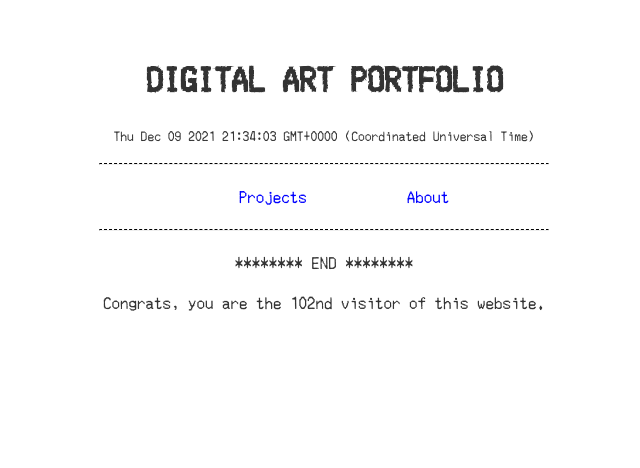
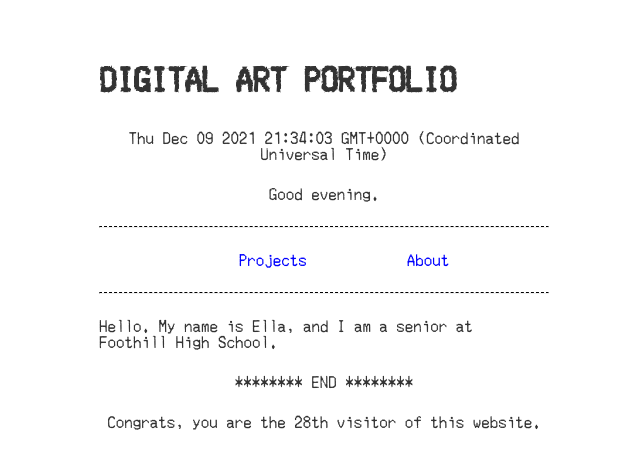
Before and after one commit to exu3/art-final, a Svelte app: page / in a window 1280 px wide. Shown: the top 468 px of the page, without its empty margins (316-956 px from the left). Built offline with nearby package versions, Linux system fonts and the light colour scheme.

Commit message:
Add greeting and about components

```diff
--- a/src/App.svelte
+++ b/src/App.svelte
@@ -1,5 +1,6 @@
 <script>
 	import Greeting from "./components/Greeting.svelte"
+	import About from "./components/About.svelte"
 	import Footer from "./components/Footer.svelte"
 </script>
 
@@ -14,14 +15,13 @@
 		</ul>
 	</div>
 	<hr/>
-
+	<About />
 	<p class="text-center">******** END ********</p>
 	<Footer />
 </main>
 
 <style>
 	main {
-		text-align: center;
 		padding: 1em;
 		max-width: 450px;
 		margin: 0 auto;
--- /dev/null
+++ b/src/components/About.svelte
@@ -0,0 +1 @@
+<p>Hello. My name is Ella, and I am a senior at Foothill High School.</p>
--- a/src/components/Footer.svelte
+++ b/src/components/Footer.svelte
@@ -16,3 +16,9 @@
 <footer>
     <p>Congrats, you are the {randInt}{suffix} visitor of this website.</p>
 </footer>
+
+<style>
+    footer {
+        text-align: center;
+    }
+</style>
--- a/src/components/Greeting.svelte
+++ b/src/components/Greeting.svelte
@@ -1,11 +1,30 @@
 <script>
     let date = new Date()
+    let hour = new Date().getHours() // subtract 8 for GMT - 8 (PST)
+    let message = "Good day."
+    if (hour >= 23 && hour <=4) {
+        message = "Greetings. The night is young."
+    } else if (hour >= 5 && hour <= 11) {
+        message = "Good morning."
+    } else if (hour >= 12 && hour <= 16) {
+        message = "Good afternoon."
+    } else if (hour >= 17 && hour <= 22) {
+        message = "Good evening."
+    } else {
+        message = "Good day."
+    }
 </script>
 
-<p>{date}</p>
+<div>
+    <p>{date}</p>
+    <p>{message}</p>
+</div>
 
 <style>
+    div {
+        text-align: center;
+    }
     p {
-        font-size: .8em;
+        font-size: 1em;
     }
 </style>
--- a/src/main.js
+++ b/src/main.js
@@ -1,10 +1,7 @@
-import App from './App.svelte';
+import App from "./App.svelte";
 
 const app = new App({
-	target: document.body,
-	props: {
-		name: 'world'
-	}
+  target: document.body,
 });
 
 export default app;
```
